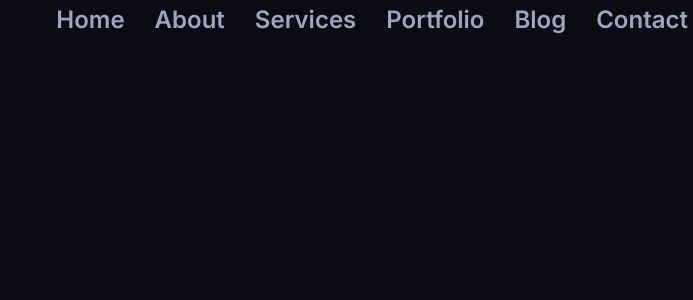
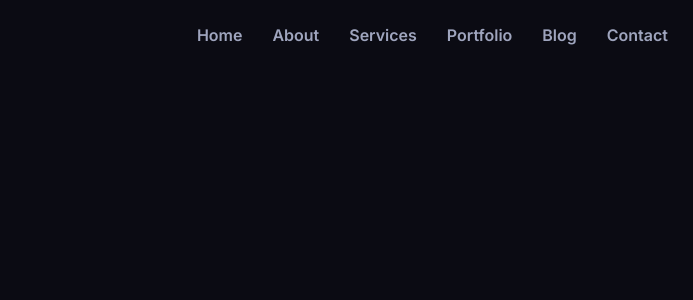
Before and after one commit to hugobosy/portfolio, a Next.js app: page / in a window 1280 px wide. Shown: the top 300 px of the page, without its empty margins (587-1280 px from the left). Built offline with nearby package versions, Linux system fonts and the light colour scheme.

Commit message:
fix navigation

```diff
--- a/src/components/templates/navigation/Navigation.module.scss
+++ b/src/components/templates/navigation/Navigation.module.scss
@@ -3,6 +3,11 @@
   display: flex;
   align-items: center;
   justify-content: flex-end;
+  padding: 0;
+
+  @include media-from(md) {
+    padding: 20px;
+  }
 }
 
 .mobile {
@@ -33,6 +38,10 @@
 }
 
 .desktop {
-  display: flex;
+  display: none;
   gap: 20px;
+
+  @include media-from(md) {
+    display: flex;
+  }
 }
--- a/src/components/templates/navigation/Navigation.tsx
+++ b/src/components/templates/navigation/Navigation.tsx
@@ -25,7 +25,12 @@ export const Navigation: FC<NavigationProps> = ({ links, ...rest }) => {
           )}
         >
           {links?.map((link) => (
-            <Button key={link.text} text={link.text} href={link.href} />
+            <Button
+              key={link.text}
+              text={link.text}
+              href={link.href}
+              variant="link"
+            />
           ))}
         </div>
       </div>
--- a/src/styles/mixins/button.scss
+++ b/src/styles/mixins/button.scss
@@ -1,4 +1,5 @@
 @import "typography";
+@import "media";
 @mixin button-base {
   position: relative;
   background-color: transparent;
@@ -31,7 +32,7 @@
   position: relative;
   padding: 5px;
   @include bold;
-  @include font-lg;
+  @include font-base;
   color: var(--color-gray-100);
   overflow: hidden;
   transition: .4s;
@@ -41,7 +42,7 @@
     bottom: 0;
     left: -110px;
     width: 100%;
-    height: 1px;
+    height: 2px;
     background-color: var(--color-orange-100);
     transition: .4s;
   }
```
